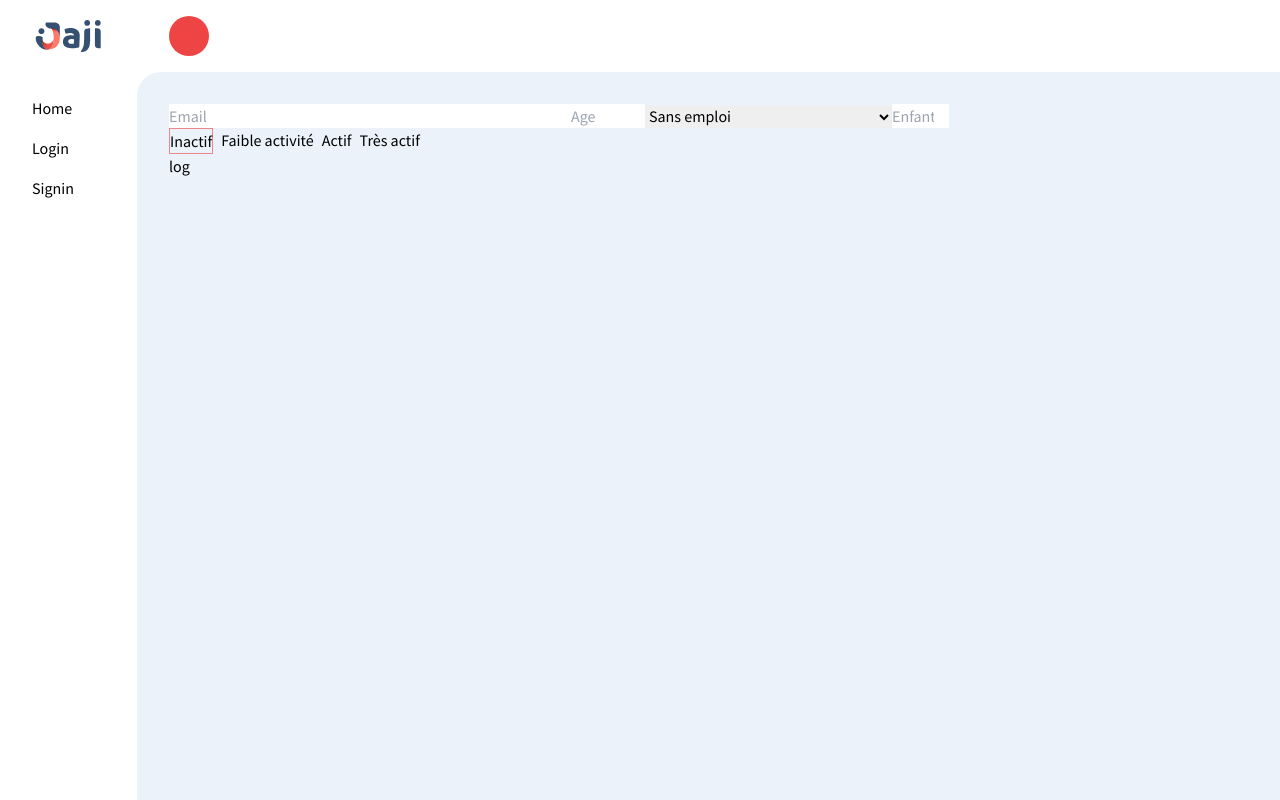
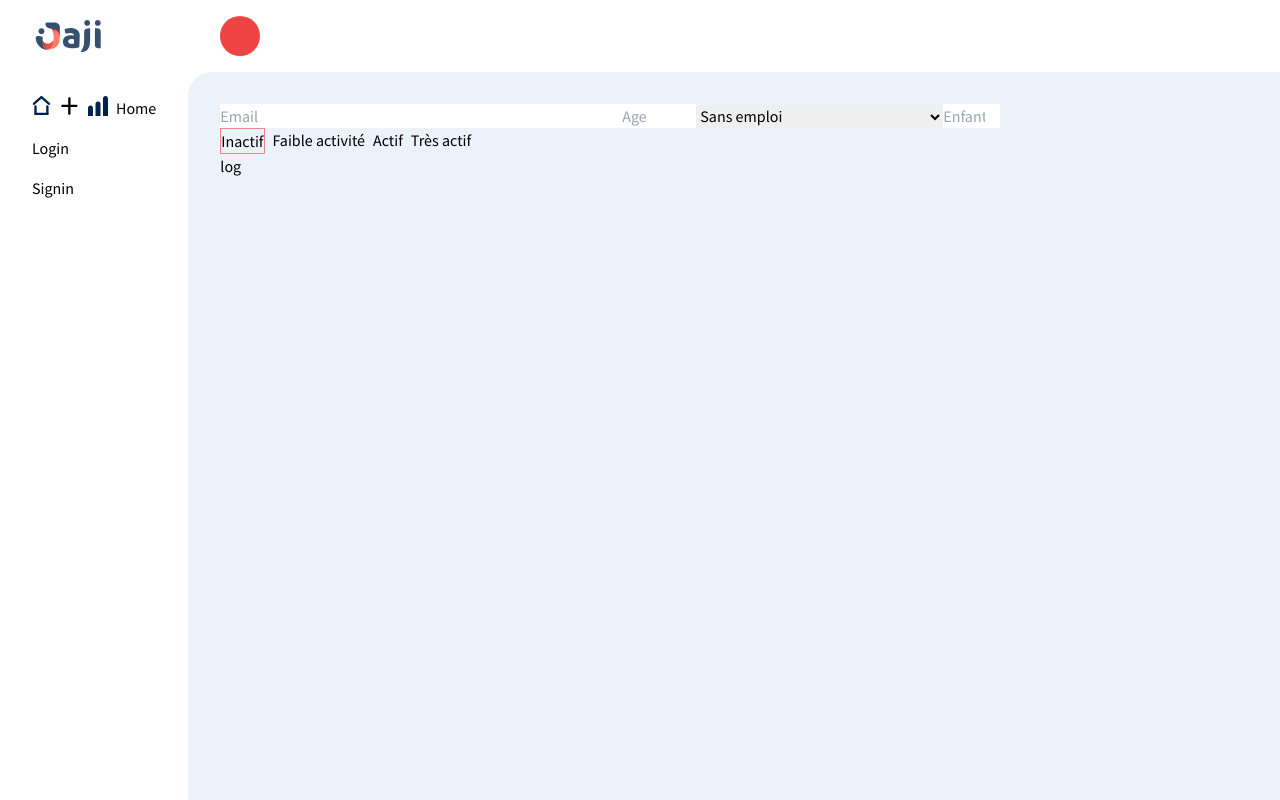
Before and after one commit to Stabien/esgi-hackathon, a Next.js app in the folder front/: page /signin in a window 1280 px wide. Built offline with nearby package versions, Linux system fonts and the light colour scheme.

Commit message:
Add icons component to be used inside menu

```diff
--- a/front/components/Icons/Home.tsx
+++ /dev/null
@@ -1,33 +0,0 @@
-import React from "react";
-
-const HomeIcon = ({ size = "30", color = "currentColor" }) => {
-  return (
-    <svg
-      width={size}
-      height={size}
-      viewBox="0 0 21 22"
-      fill="none"
-      xmlns="http://www.w3.org/2000/svg"
-    >
-      <g clip-path="url(#clip0_61_70)">
-        <path
-          d="M19.4037 7.78396V18.8887C19.4037 19.9062 18.5797 20.7301 17.5623 20.7301H2.77777C1.7603 20.7301 0.93634 19.9062 0.93634 18.8887V7.78396C0.93634 7.17223 1.23908 6.60107 1.7447 6.25931L9.13695 1.25312C9.76116 0.830217 10.5789 0.830217 11.2015 1.25312L18.5938 6.25931C19.0994 6.60263 19.4021 7.17379 19.4021 7.78396H19.4037Z"
-          stroke={color}
-          stroke-linejoin="round"
-        />
-        <path
-          d="M7.00677 20.7301V13.5236C7.00677 12.8245 7.57325 12.258 8.27237 12.258H12.0691C12.7683 12.258 13.3347 12.8245 13.3347 13.5236V20.7301"
-          stroke={color}
-          stroke-miterlimit="10"
-        />
-      </g>
-      <defs>
-        <clipPath id="clip0_61_70">
-          <rect width="20.34" height="21.6664" fill="white" />
-        </clipPath>
-      </defs>
-    </svg>
-  );
-};
-
-export default HomeIcon;
--- /dev/null
+++ b/front/components/Icons/HomeIcon.tsx
@@ -0,0 +1,24 @@
+import React from "react";
+
+const HomeIcon = ({ size = "20", color = "currentColor" }) => {
+  return (
+<svg
+width={size} height={size} viewBox="0 0 16 17"
+fill="none" xmlns="http://www.w3.org/2000/svg">
+<g clip-path="url(#clip0_80_29)">
+<path d="M14.02 6.67L7.51 1L1 6.67" stroke="#00224B" stroke-width="2" stroke-linecap="round" stroke-linejoin="round"/>
+<path d="M2.45001 15.18V8.88" stroke="#00224B" stroke-width="2" stroke-miterlimit="10" stroke-linecap="round"/>
+<path d="M12.57 15.18V8.88" stroke="#00224B" stroke-width="2" stroke-miterlimit="10" stroke-linecap="round"/>
+<path d="M2.45001 15.18H12.57" stroke="#00224B" stroke-width="2" stroke-miterlimit="10" stroke-linecap="round"/>
+</g>
+<defs>
+<clipPath id="clip0_80_29">
+<rect width="15.02" height="16.18" fill="white"/>
+</clipPath>
+</defs>
+</svg>
+
+  );
+};
+
+export default HomeIcon;
--- /dev/null
+++ b/front/components/Icons/PlusIcon.tsx
@@ -0,0 +1,11 @@
+import React from "react";
+
+const PlusIcon = ({ size = "20", color = "currentColor"}) => {
+    return (
+        <svg width={size} height={size} viewBox="0 0 14 16" fill="none" xmlns="http://www.w3.org/2000/svg">
+<path d="M5.51833 14.1052V8.81092H0.905425C0.409824 8.81092 0 8.41944 0 7.92543C0 7.44075 0.400293 7.03995 0.905425 7.03995H5.54692V1.88549C5.54692 1.4008 5.94721 1 6.45235 1H6.54765C7.04325 1 7.45308 1.39148 7.45308 1.88549V7.04927H12.0946C12.5902 7.04927 13 7.44075 13 7.93475C13 8.41944 12.5997 8.82024 12.0946 8.82024H7.41496V14.1145C7.41496 14.5992 7.01466 15 6.50953 15H6.41422C5.91862 15 5.5088 14.6085 5.5088 14.1145L5.51833 14.1052Z" fill={color}/>
+</svg>
+    );
+};
+
+export default PlusIcon;
--- /dev/null
+++ b/front/components/Icons/StatIcon.tsx
@@ -0,0 +1,21 @@
+import React from "react";
+
+const StatIcon = ({ size = "20", color = "currentColor" }) => {
+    return (
+<svg width={size} height={size} viewBox="0 0 11 11" fill={color} xmlns="http://www.w3.org/2000/svg">
+<g clip-path="url(#clip0_80_270)">
+<path d="M4.125 11V4.43501C4.125 3.67639 4.7025 3.04907 5.43125 3.04907H5.56875C6.28375 3.04907 6.875 3.6618 6.875 4.43501V11H4.125Z" fill="#00224B"/>
+<path d="M0 11V6.59416C0 5.83554 0.5775 5.20822 1.30625 5.20822H1.44375C2.15875 5.20822 2.75 5.82095 2.75 6.59416V11H0Z" fill="#00224B"/>
+<path d="M8.25 11V1.38594C8.25 0.627321 8.8275 0 9.55625 0H9.69375C10.4088 0 11 0.612732 11 1.38594V11H8.25Z" fill="#00224B"/>
+</g>
+<defs>
+<clipPath id="clip0_80_270">
+<rect width="11" height="11" fill="white"/>
+</clipPath>
+</defs>
+</svg>
+
+    );
+};
+
+export default StatIcon;
--- a/front/components/SiteMenu.tsx
+++ b/front/components/SiteMenu.tsx
@@ -2,6 +2,9 @@ import { selectUser } from "@/redux/user/user.selectors";
 import Link from "next/link";
 import React from "react";
 import { useSelector } from "react-redux";
+import HomeIcon from "./Icons/HomeIcon";
+import PlusIcon from "./Icons/PlusIcon";
+import StatIcon from "./Icons/StatIcon";
 
 type Props = {};
 
@@ -16,7 +19,13 @@ function SiteMenu({}: Props) {
         <img src="/jaji.svg" alt="" />
       </Link>
       <div className=" mt-10 flex flex-col gap-4">
-        <Link href="/">Home</Link>
+        <div className="flex gap-2">
+          <HomeIcon />
+          <PlusIcon />
+          <StatIcon />
+          <Link href="/">Home</Link>
+        </div>
+
         {user.role === null && (
           <>
             <Link href="/login">Login</Link>
@@ -25,7 +34,32 @@ function SiteMenu({}: Props) {
         )}
         {user.role === "Admin" && (
           <>
-            <Link href="/new-content">Nouvel article</Link>
+          <div>
+            Contenu
+          <select className="truncate w-fit h-0 hover:h-fit">
+            <option className="flex gap-2">
+              <PlusIcon />
+              <Link href="/new-content">Nouvel article</Link>
+            </option>
+            <option className="flex gap-2">
+              <Link href="/">Tous les contenus</Link>
+            </option>
+          </select>
+          </div>
+
+          <div>
+            Statistique
+            <select>
+            <option className="flex gap-2">
+              <Icon />
+              <Link href="/new-content">Cient</Link>
+            </option>
+            <option className="flex gap-2">
+              <Link href="/">Campagne</Link>
+            </option>
+          </select>
+          </div>
+
           </>
         )}
       </div>
--- a/front/pages/index.tsx
+++ b/front/pages/index.tsx
@@ -2,7 +2,7 @@ import Head from "next/head";
 import Image from "next/image";
 import { Inter } from "next/font/google";
 import { Layout } from "@/components/Layout";
-import HomeIcon from "@/components/Icons/Home";
+import HomeIcon from "@/components/Icons/HomeIcon";
 
 const inter = Inter({ subsets: ["latin"] });
 
@@ -16,9 +16,8 @@ export default function Home() {
         <link rel="icon" href="/favicon.ico" />
       </Head>
       <main className="">
-        <div className="text-red-600">
-          <p className="text-blue-500">
-            <HomeIcon />
+        <div className="">
+          <p className="">
             Get started by editing&nbsp;
             <code className="">pages/index.tsx</code>
           </p>
```
